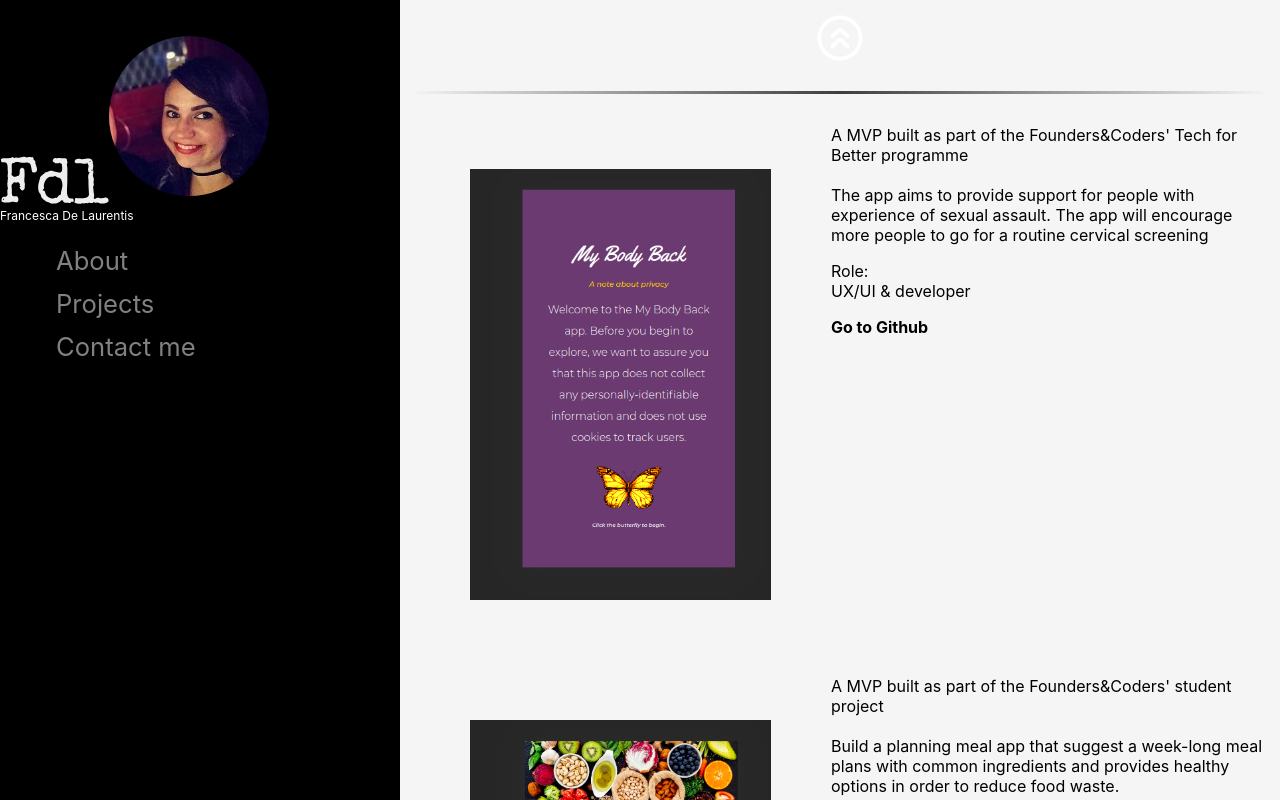
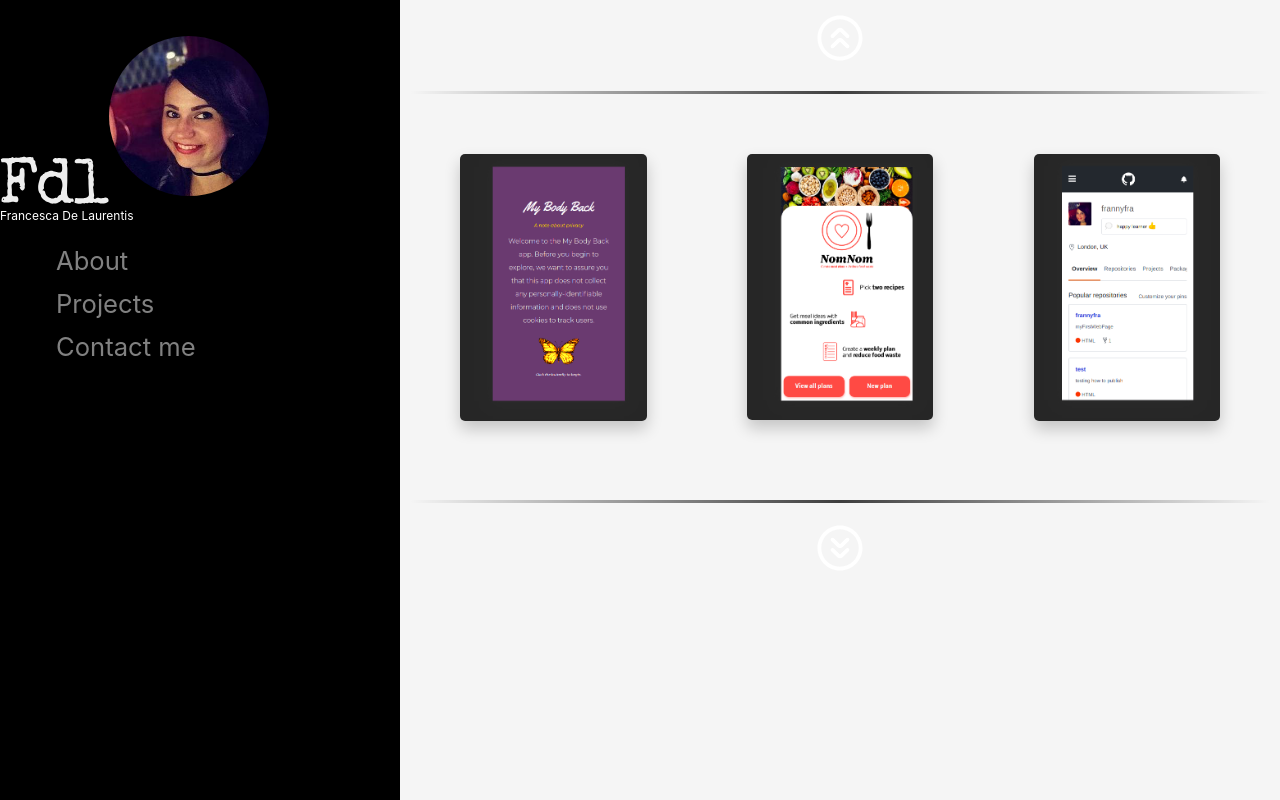
Before and after one commit to frannyfra/myPortfolio, a React (Create React App) app: page /projects in a window 1280 px wide. Shown: the top 800 px of the page. Built offline with nearby package versions, Linux system fonts and the light colour scheme.

Commit message:
styling the project page

```diff
--- a/src/components/projectsPage/Projects.css
+++ b/src/components/projectsPage/Projects.css
@@ -10,6 +10,7 @@
 .arrow-down-router {
   display: flex;
   align-self: center;
+  color: black;
 }
 
 .github-link {
@@ -44,45 +45,46 @@
 
 .project {
   display: flex;
-  flex-direction: column;
+  /* flex-wrap: wrap; */
+  text-align: center;
+  justify-items: center;
+  justify-content: space-around;
 }
 
 .project-item {
-  display: flex;
-  justify-content: center;
-  /* position: relative; */
+  position: relative;
+}
+
+.project-image {
+  margin: 45px; /* increase if want the images to slide down */
+  width: 65%;
+  border-radius: 5px;
+  box-shadow: 0 8px 16px 0 rgba(0, 0, 0, 0.2);
+}
+
+.overlay {
+  position: absolute;
+  top: 0;
+  bottom: 0;
+  left: 0;
+  right: 0;
+  background-color: purple;
+  /* #3a809e; */
+  /* overflow: hidden; */
+  opacity: 0;
+  transition: 0.5s ease;
+  border-radius: 5px;
 
 }
 
-.project-image {
-  /* display: flex; */
-  justify-content: center;
-  display: block;
-  padding: 60px;
-  width: 35%;
-  height: auto;
-}
-
-
-/* .overlay {
-  position: absolute;
-  bottom: 100%;
-  left: 0;
-  right: 0;
-  background-color: #3a809e;
-  overflow: hidden;
-  width: 35%;
-  height:auto;
-}
-
-.project:hover .overlay {
-  bottom: 0;
-  height: 100%;
+.project-item:hover .overlay {
+  opacity: 0.9;
 }
 
 .text {
-  color: white;
+  color: #FFFAF0;
   font-size: 20px;
+  /* font-weight: bold; */
   position: absolute;
   top: 50%;
   left: 50%;
@@ -90,4 +92,4 @@
   -ms-transform: translate(-50%, -50%);
   transform: translate(-50%, -50%);
   text-align: center;
-} */
+}
--- a/src/components/projectsPage/Projects.js
+++ b/src/components/projectsPage/Projects.js
@@ -19,14 +19,10 @@ const Projects = () => {
       </Link>
 
       <section className="project-page">
-        {/* <h2 className="projects-title">Projects</h2> */}
         <hr className="line"/>
         <div className="project">
 
           <article className="project-item">
-            {/* <h3>
-              My Body Back
-            </h3> */}
             <img
             className="project-image"
             src={require("../../Assets/myBodyBack.png")}
@@ -41,15 +37,13 @@ const Projects = () => {
             <div className="overlay">
               <div className="text">
                 <p>
-                A MVP built as part of the Founders&Coders' Tech for Better programme
+                <a href="https://mybodyback.netlify.com/" target="_blank" className="projects-link">My Body Back </a>
+                has been built as part of the Founders&Coders' Tech for Better programme
 
                 <br>
                 </br>
                 <br></br>
-                The app aims to provide support for people with experience of sexual assault. The app will encourage more people to go for a routine cervical screening
-                </p>
-                <p>
-                  Role: <br></br>UX/UI & developer<br></br>
+                The app aim is to provide support for people with experience of sexual assault encuraging them to go for a routine cervical screening
                 </p>
                 <a href="https://github.com/fac-17/My-Body-Back" target="_blank" className="github-link">
                   Go to Github
@@ -59,32 +53,29 @@ const Projects = () => {
           </article>
 
           <article className="project-item">
-            {/* <h3>
-              NomNom
-            </h3> */}
             <img
             className="project-image"
             src={require("../../Assets/NomNom.png")}
             alt="project"
             ></img>
-            {/* <h3>
-              NomNom
-            </h3> */}
             <p>
 
             </p>
             <div className="overlay">
               <div className="text">
                 <p>
-                A MVP built as part of the Founders&Coders' student project
+                  <a href="https://nom-nom-fac.herokuapp.com/ " target="_blank" className="project-link">
+                    NonNom
+                  </a>
+                    has been built as part of the
+                  <a href="https://www.foundersandcoders.com/" target="_blank" className="projects-link">
+                    Founders&Coders'
+                  </a>
+                  student project
 
-                <br>
-                </br>
                 <br></br>
-                Build a planning meal app that suggest a week-long meal plans with common ingredients and provides healthy options in order to reduce food waste.
-                </p>
-                <p>
-                  Role: <br></br>DevOps & developer<br></br>
+                <br></br>
+                The app is a meal planning that suggest a week-long meal plans with common ingredients and provides healthy options in order to reduce food waste
                 </p>
                 <a href="https://github.com/fac-17/NomNom" target="_blank" className="github-link">
                   Go to Github
```
